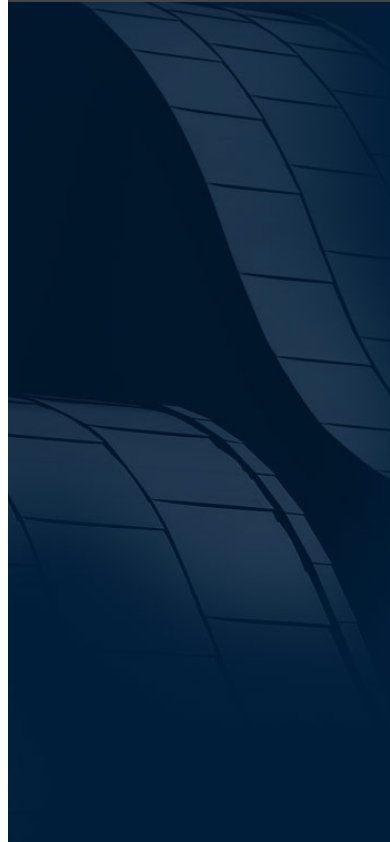
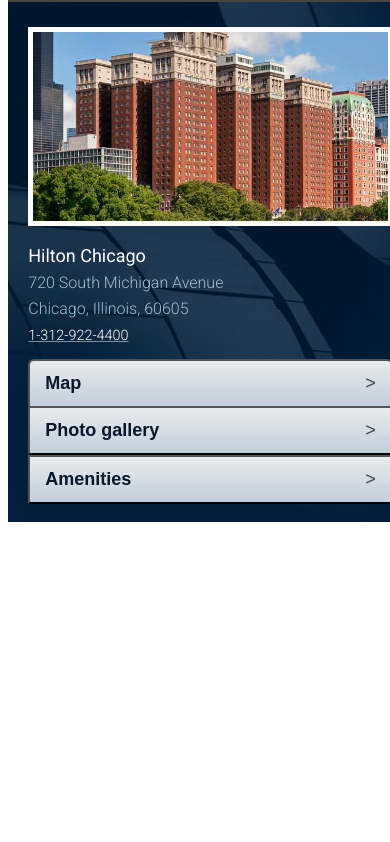
Before and after one commit to saltyandsmiling/hilton-assessment, a plain HTML site: page assessment-1/index.html in a window 390 px wide. Shown: the part 61-903 px from the top of the page. After the commit the page ends 844 px from the top, so only its background shows below. Drawn offline with Linux system fonts and the light colour scheme.

Commit message:
mobile piece is almost there

```diff
--- a/assessment-1/index.html
+++ b/assessment-1/index.html
@@ -3,17 +3,44 @@
 <head>
     <meta charset="UTF-8">
     <title>Assessment 1</title>
+    <link rel="stylesheet" href="https://fonts.googleapis.com/css?family=Roboto:300,400,500,600">
     <link rel="stylesheet" href="styles.css"></head>
 <body>
 <div class="container">
     <div class="header">
-        <div id="back-button-div"><button id="back-button">< Back</button></div>
+        <div id="back-button-wrapper"><button id="back-button">< Back</button></div>
         <div><img id="hilton-logo"
-                  src="static-assets/HI_mk_logo_hiltonbrandlogo_3-resized-colored.jpg">
+                  src="static-assets/HI_mk_logo_hiltonbrandlogo_3-resized-colored-40.jpg">
         </div>
         <div id="header-title">Hotel Details</div>
     </div>
-
+    <div class="hotel-info-container">
+        <img id="hotel-info-exterior" src="static-assets/hotelexterior.jpg">
+        <div class="hotel-info-text">
+            <div id="hotel-info-title">Hilton Chicago</div>
+            <div>
+                <span id="hotel-info-address">
+                    720 South Michigan Avenue <br />
+                    Chicago, Illinois, 60605 <br />
+                    <a href="1-312-922-4400" id="hotel-info-phone-number">1-312-922-4400</a>
+                </span>
+            </div>
+        </div>
+        <div class="details-container">
+            <button class="details" id="details-map">
+                <span class="details-description">Map</span>
+                <span class="details-pointer"> > </span>
+            </button>
+            <button class="details" id="details-photos">
+                <span class="details-description">Photo gallery</span>
+                <span class="details-pointer"> > </span>
+            </button>
+            <button class="details" id="details-amenities">
+                <span class="details-description">Amenities</span>
+                <span class="details-pointer"> > </span>
+            </button>
+        </div>
+    </div>
 </div>
 
 
--- a/assessment-1/styles.css
+++ b/assessment-1/styles.css
@@ -1,12 +1,19 @@
 body {
-    font-family: Arial;
+    font-family: Roboto, Arial, SansSerif;
+    font-weight: 100;
+}
+
+a {
+    color: white;
+    text-decoration: underline;
+    text-decoration-color: #81909E;
 }
 
 .container {
     background: url('./static-assets/background.png') no-repeat center center;
     background-size: 100%;
     width: 405px;
-    height: 1000px;
+    height: 575px;
 }
 
 .header {
@@ -29,19 +36,87 @@
     color: white;
 }
 
-#back-button-div {
+#back-button-wrapper {
     float: left;
 }
 
 #header-title {
-    font-size: 20px;
+    font-size: 18px;
     text-align: center;
     vertical-align: middle;
     line-height: 35px;
     display: inline-block;
     margin:0 auto;
+    font-weight: 400;
+}
+
+.hotel-info-container {
+    color: white;
+    width: 90%;
+    display: block;
+    margin-left: auto;
+    margin-right: auto;
 }
 
 #hilton-logo {
     float: right;
+    padding-top: 3px;
+
 }
+
+#hotel-info-exterior {
+    width: 100%;
+    box-sizing: border-box;
+    border: solid white 5px;
+    margin-top: 25px;
+    margin-bottom: 12px;
+}
+
+.hotel-info-text {
+    line-height: 1.6;
+    margin-bottom: 12px;
+    font-weight: 300;
+}
+
+#hotel-info-title {
+    font-size: large;
+    font-weight: 400;
+}
+
+#hotel-info-address {
+    color: #A1BED9;
+
+}
+
+.details-container {
+}
+
+.details {
+    width: 100%;
+    padding: 12px 15px;
+    background: linear-gradient(#E8EBEE, #C1CEDB);
+    color: #021325;
+    font-size: large;
+    font-weight: 600;
+}
+
+.details-description {
+    float: left;
+    color: #061729;
+}
+
+.details-pointer {
+    color: #434343;
+    float: right;
+    font-weight: 500;
+}
+
+#details-map {
+    border-top-right-radius: 6px;
+    border-top-left-radius: 6px;
+    border-bottom: #DCDCDC;
+}
+
+#hotel-info-phone-number {
+    font-size: .9em;
+}
```
Also changed, not shown: assessment-1/static-assets/HI_mk_logo_hiltonbrandlogo_3-resized-colored-40.jpg (added), assessment-1/static-assets/HI_mk_logo_hiltonbrandlogo_3-resized-colored.jpg (deleted), assessment-1/static-assets/HI_mk_logo_hiltonbrandlogo_3.jpeg (deleted).
